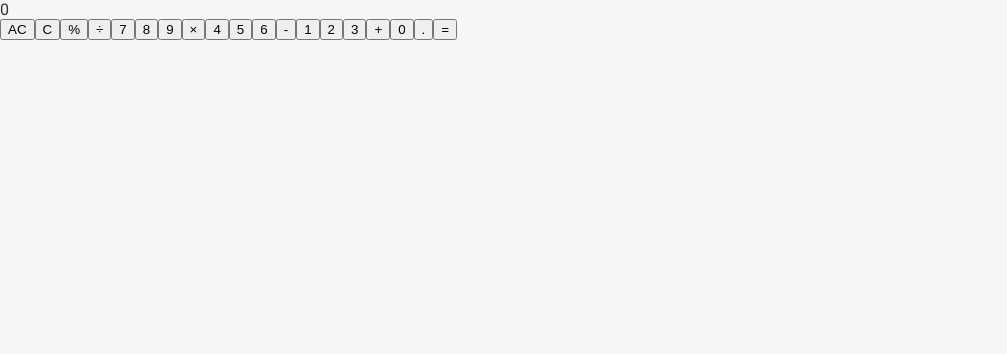
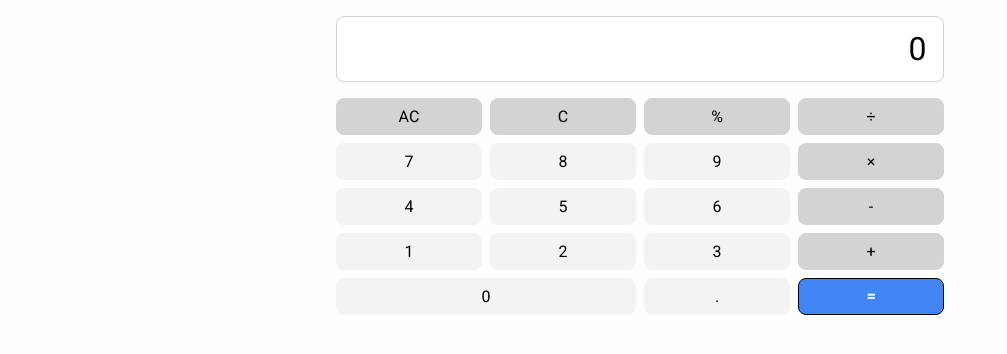
Before and after one commit to sihabek/sandbox-calculator, a React (Vite) app: page / in a window 1280 px wide. Shown: the top 354 px of the page, without its empty margins (0-1007 px from the left). Built offline with nearby package versions, Linux system fonts and the light colour scheme.

Commit message:
Add basic CSS

```diff
--- a/index.html
+++ b/index.html
@@ -8,31 +8,6 @@
       rel="stylesheet"
       href="https://fonts.googleapis.com/css?family=Roboto:400&display=swap"
     />
-    <style>
-      html {
-        box-sizing: border-box;
-        -moz-text-size-adjust: none;
-        -webkit-text-size-adjust: none;
-        text-size-adjust: none;
-      }
-
-      *,
-      *:before,
-      *:after {
-        box-sizing: inherit;
-      }
-
-      body {
-        background: #f6f6f6;
-        color: #333;
-        font-family: "Roboto", "Helvetica", "Arial", sans-serif;
-        font-weight: 400;
-        margin: 0;
-        min-height: 100%;
-        padding: 0;
-        text-rendering: optimizeLegibility;
-      }
-    </style>
   </head>
 
   <body>
--- /dev/null
+++ b/src/components/app/App.css
@@ -0,0 +1,10 @@
+.calc {
+  display: flex;
+  flex-direction: column;
+  gap: 1rem;
+  margin-block: 0;
+  margin-inline: auto;
+  max-width: 40rem;
+  padding: 1rem;
+  width: 100%;
+}
--- a/src/components/app/App.tsx
+++ b/src/components/app/App.tsx
@@ -3,6 +3,8 @@ import { Displayed } from "../../types";
 import Calculator from "../../calculator/Calculator";
 import Display from "../display/Display";
 import Keypad from "../keypad/Keypad";
+
+import "./App.css";
 
 /**
  * Main container component. Composes UI and links it with calculator logic.
@@ -38,7 +40,7 @@ function App({ calculator }: AppProps) {
   };
 
   return (
-    <div>
+    <div className="calc">
       <Display displayed={displayed} />
       <Keypad onKeyPunch={handleKeyPunch} />
     </div>
--- /dev/null
+++ b/src/components/display/Dislay.css
@@ -0,0 +1,14 @@
+.display {
+  background-color: #fff;
+  border: 1px solid #d3d3d3;
+  border-radius: 0.5rem;
+  color: #000;
+  font-size: 2rem;
+  font-weight: 400;
+  letter-spacing: 0.015em;
+  line-height: 1;
+  overflow: hidden;
+  padding: 1rem;
+  text-align: right;
+  width: 100%;
+}
--- a/src/components/display/Display.tsx
+++ b/src/components/display/Display.tsx
@@ -4,12 +4,18 @@ import { Displayed } from "../../types";
  * Display provided value in decorated container.
  */
 
+import "./Dislay.css";
+
 type DisplayProps = {
   displayed: Displayed;
 };
 
 function Display({ displayed }: DisplayProps) {
-  return <div title="Display">{displayed.value}</div>;
+  return (
+    <div className="display" title="Display">
+      {displayed.value}
+    </div>
+  );
 }
 
 export default Display;
--- /dev/null
+++ b/src/components/keypad/Keypad.css
@@ -0,0 +1,44 @@
+.keypad {
+  display: grid;
+  grid-template-columns: repeat(4, 1fr);
+  gap: 8px;
+  width: 100%;
+}
+
+.keypad-btn {
+  align-items: center;
+  border: 1px solid #f3f3f3;
+  border-radius: 0.5rem;
+  background-color: #f3f3f3;
+  color: #000;
+  cursor: pointer;
+  display: flex;
+  font-family: inherit;
+  font-size: 1rem;
+  justify-content: center;
+  padding: 0.5rem;
+  width: 100%;
+}
+
+.keypad-btn.primary {
+  border-color: #4285f4;
+  background-color: #4285f4;
+  color: #fff;
+  font-weight: 700;
+}
+
+.keypad-btn.dark {
+  border-color: #d3d3d3;
+  background-color: #d3d3d3;
+}
+
+.keypad-btn.wide {
+  grid-column: span 2;
+}
+
+.keypad-btn:focus,
+.keypad-btn.dark:focus,
+.keypad-btn.primary:focus {
+  border-color: #000;
+  outline: none;
+}
--- a/src/components/keypad/Keypad.tsx
+++ b/src/components/keypad/Keypad.tsx
@@ -19,6 +19,8 @@ import {
   KEY_CTRL_AC,
   KEY_CTRL_C,
 } from "../../constants";
+
+import "./Keypad.css";
 
 /**
  * Keypad is collection of keys (buttons) organized in grid. Click on each button
@@ -45,54 +47,169 @@ type KeypadProps = {
 
 function Keypad({ onKeyPunch }: KeypadProps) {
   return (
-    <div>
+    <div className="keypad">
       {/* First row - [AC] [C] [%] [/] */}
 
-      <button onClick={() => onKeyPunch(KEY_CTRL_AC)}>AC</button>
+      <button
+        type="button"
+        className="keypad-btn dark"
+        onClick={() => onKeyPunch(KEY_CTRL_AC)}
+      >
+        AC
+      </button>
 
-      <button onClick={() => onKeyPunch(KEY_CTRL_C)}>C</button>
+      <button
+        type="button"
+        className="keypad-btn dark"
+        onClick={() => onKeyPunch(KEY_CTRL_C)}
+      >
+        C
+      </button>
 
-      <button onClick={() => onKeyPunch(KEY_OP_PERCENT)}>%</button>
+      <button
+        type="button"
+        className="keypad-btn dark"
+        onClick={() => onKeyPunch(KEY_OP_PERCENT)}
+      >
+        %
+      </button>
 
-      <button onClick={() => onKeyPunch(KEY_OP_DIVIDE)}>÷</button>
+      <button
+        type="button"
+        className="keypad-btn dark"
+        onClick={() => onKeyPunch(KEY_OP_DIVIDE)}
+      >
+        ÷
+      </button>
 
       {/* Second row - [7] [8] [9] [*] */}
 
-      <button onClick={() => onKeyPunch(KEY_7)}>7</button>
+      <button
+        type="button"
+        className="keypad-btn"
+        onClick={() => onKeyPunch(KEY_7)}
+      >
+        7
+      </button>
 
-      <button onClick={() => onKeyPunch(KEY_8)}>8</button>
+      <button
+        type="button"
+        className="keypad-btn"
+        onClick={() => onKeyPunch(KEY_8)}
+      >
+        8
+      </button>
 
-      <button onClick={() => onKeyPunch(KEY_9)}>9</button>
+      <button
+        type="button"
+        className="keypad-btn"
+        onClick={() => onKeyPunch(KEY_9)}
+      >
+        9
+      </button>
 
-      <button onClick={() => onKeyPunch(KEY_OP_MULTIPLY)}>×</button>
+      <button
+        type="button"
+        className="keypad-btn dark"
+        onClick={() => onKeyPunch(KEY_OP_MULTIPLY)}
+      >
+        ×
+      </button>
 
       {/* Third row - [4] [5] [6] [-] */}
 
-      <button onClick={() => onKeyPunch(KEY_4)}>4</button>
+      <button
+        type="button"
+        className="keypad-btn"
+        onClick={() => onKeyPunch(KEY_4)}
+      >
+        4
+      </button>
 
-      <button onClick={() => onKeyPunch(KEY_5)}>5</button>
+      <button
+        type="button"
+        className="keypad-btn"
+        onClick={() => onKeyPunch(KEY_5)}
+      >
+        5
+      </button>
 
-      <button onClick={() => onKeyPunch(KEY_6)}>6</button>
+      <button
+        type="button"
+        className="keypad-btn"
+        onClick={() => onKeyPunch(KEY_6)}
+      >
+        6
+      </button>
 
-      <button onClick={() => onKeyPunch(KEY_OP_SUBTRACT)}>-</button>
+      <button
+        type="button"
+        className="keypad-btn dark"
+        onClick={() => onKeyPunch(KEY_OP_SUBTRACT)}
+      >
+        -
+      </button>
 
       {/* Fourth row - [1] [2] [3] [+] */}
 
-      <button onClick={() => onKeyPunch(KEY_1)}>1</button>
+      <button
+        type="button"
+        className="keypad-btn"
+        onClick={() => onKeyPunch(KEY_1)}
+      >
+        1
+      </button>
 
-      <button onClick={() => onKeyPunch(KEY_2)}>2</button>
+      <button
+        type="button"
+        className="keypad-btn"
+        onClick={() => onKeyPunch(KEY_2)}
+      >
+        2
+      </button>
 
-      <button onClick={() => onKeyPunch(KEY_3)}>3</button>
+      <button
+        type="button"
+        className="keypad-btn"
+        onClick={() => onKeyPunch(KEY_3)}
+      >
+        3
+      </button>
 
-      <button onClick={() => onKeyPunch(KEY_OP_ADD)}>+</button>
+      <button
+        type="button"
+        className="keypad-btn dark"
+        onClick={() => onKeyPunch(KEY_OP_ADD)}
+      >
+        +
+      </button>
 
       {/* Fifth row - [ 0 ] [.] [=] */}
 
-      <button onClick={() => onKeyPunch(KEY_0)}>0</button>
+      <button
+        type="button"
+        className="keypad-btn wide"
+        onClick={() => onKeyPunch(KEY_0)}
+      >
+        0
+      </button>
 
-      <button onClick={() => onKeyPunch(KEY_SEPARATOR)}>.</button>
+      <button
+        type="button"
+        className="keypad-btn"
+        onClick={() => onKeyPunch(KEY_SEPARATOR)}
+      >
+        .
+      </button>
 
-      <button onClick={() => onKeyPunch(KEY_OP_EQUALS)}>=</button>
+      <button
+        type="button"
+        className="keypad-btn primary"
+        autoFocus
+        onClick={() => onKeyPunch(KEY_OP_EQUALS)}
+      >
+        =
+      </button>
     </div>
   );
 }
--- /dev/null
+++ b/src/main.css
@@ -0,0 +1,23 @@
+html {
+  box-sizing: border-box;
+  -moz-text-size-adjust: none;
+  -webkit-text-size-adjust: none;
+  text-size-adjust: none;
+}
+
+*,
+*:before,
+*:after {
+  box-sizing: inherit;
+}
+
+body {
+  background: #fefefe;
+  color: #000;
+  font-family: "Roboto", "Helvetica", "Arial", sans-serif;
+  font-weight: 400;
+  margin: 0;
+  min-height: 100%;
+  padding: 0;
+  text-rendering: optimizeLegibility;
+}
--- a/src/main.tsx
+++ b/src/main.tsx
@@ -3,6 +3,8 @@ import ReactDOM from "react-dom/client";
 
 import Calculator from "./calculator/Calculator";
 import App from "./components/app/App";
+
+import "./main.css";
 
 const calculator = new Calculator();
 
```
